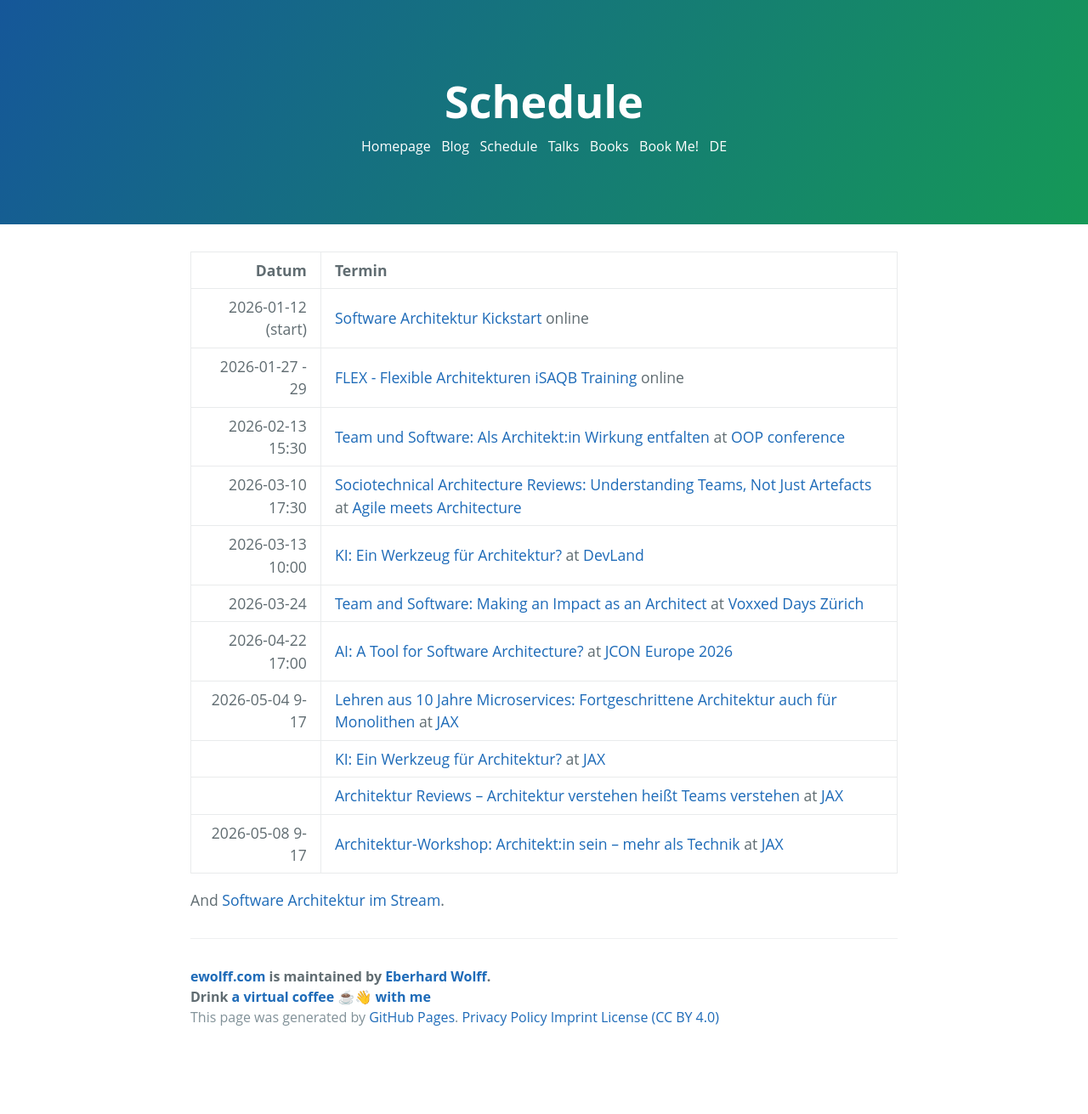
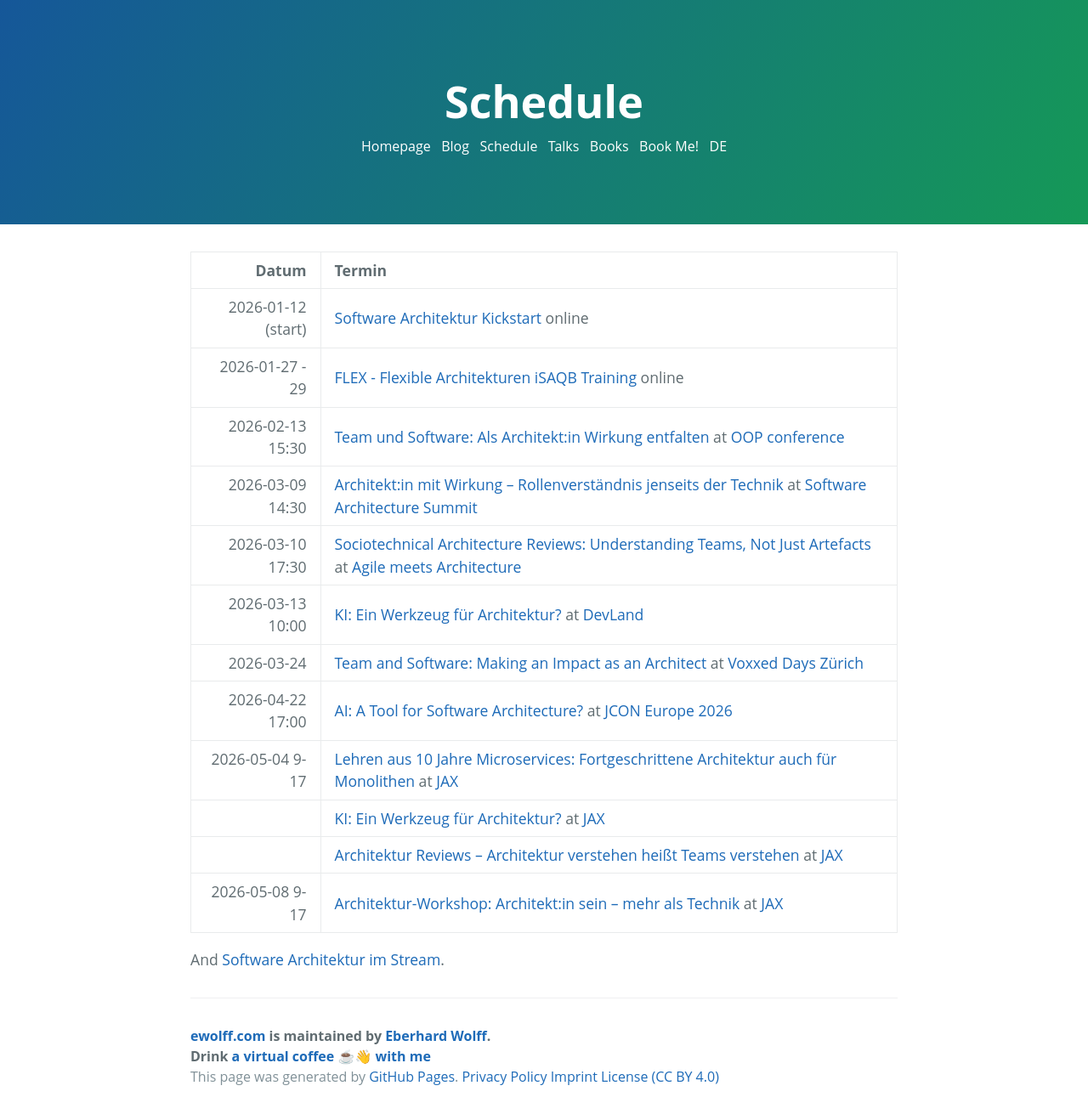
Before and after one commit to ewolff/ewolff.com, a Jekyll site: the page built from schedule.md, in a window 1280 px wide. Shown: the whole page at 85% size. Built offline with Jekyll 4.4.1, drawn with Linux system fonts in a browser that asks for light colours; our own code applies the rules of GitHub Pages for plain Markdown files; before the commit the page ends 1241 px from its top, so only the background shows below that.

Commit message:
Software Architecture Summit ergänzt

```diff
--- a/schedule.md
+++ b/schedule.md
@@ -7,6 +7,7 @@
 | 2026-01-12 (start) | [Software Architektur Kickstart](https://www.socreatory.com/en/trainings/arch-kickstart) online |
 |  2026-01-27 - 29 | [FLEX - Flexible Architekturen iSAQB Training](https://www.socreatory.com/de/trainings/flex) online                                                                                           |
 | 2026-02-13 15:30 | [Team und Software: Als Architekt:in Wirkung entfalten](https://www.oop-konferenz.de/de/programm/konferenzprogramm/details/fr-24)  at [OOP conference](https://www.oop-konferenz.de/) |
+| 2026-03-09 14:30 | [Architekt:in mit Wirkung – Rollenverständnis jenseits der Technik](https://software-architecture-summit.de/softwarearchitecture/architektin-mit-wirkung-rollenverstaendnis-jenseits-der-technik/) at [Software Architecture Summit](https://software-architecture-summit.de/) |
 | 2026-03-10 17:30 | [Sociotechnical Architecture Reviews: Understanding Teams, Not Just Artefacts](https://www.agile-meets-architecture.com/sessions/sociotechnical-architecture-reviews-understanding-teams-not-just-artefacts) at [Agile meets Architecture](https://www.agile-meets-architecture.com/) |
 | 2026-03-13 10:00 | [KI: Ein Werkzeug für Architektur?](https://meine.doag.org/events/devland/2026/agenda/#agendaId.7017) at [DevLand](https://www.devland.eu/de/#c63116)|
 | 2026-03-24 | [Team and Software: Making an Impact as an Architect](https://vdz26.voxxeddays.ch/talk/?id=2546) at [Voxxed Days Zürich](https://vdz26.voxxeddays.ch/) |
```
Also changed, not shown: termine.md (+1 -0 lines).
